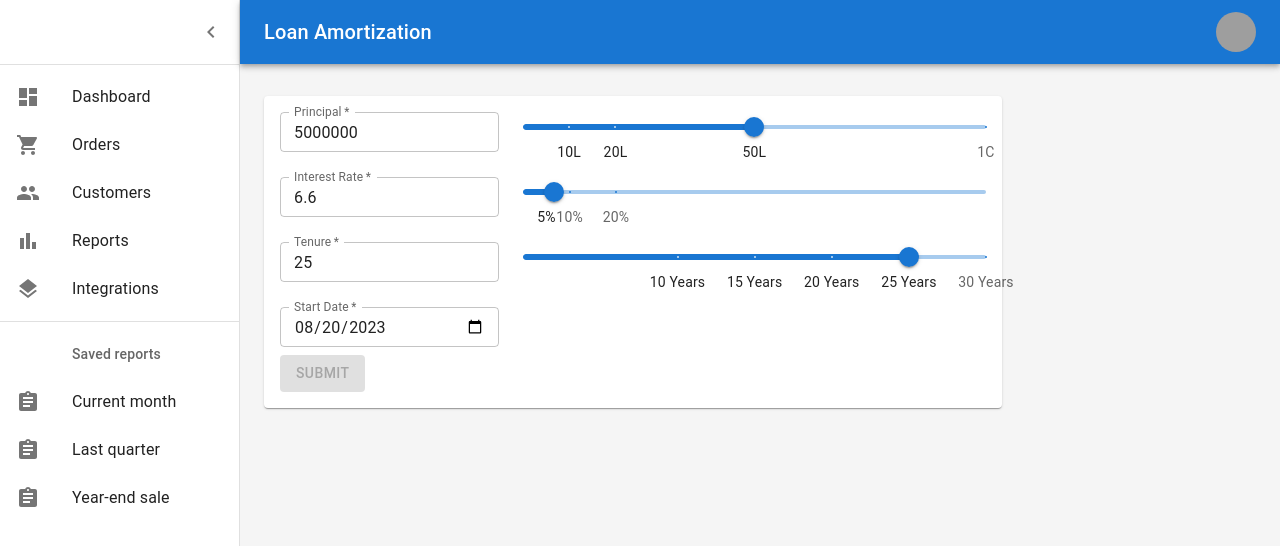
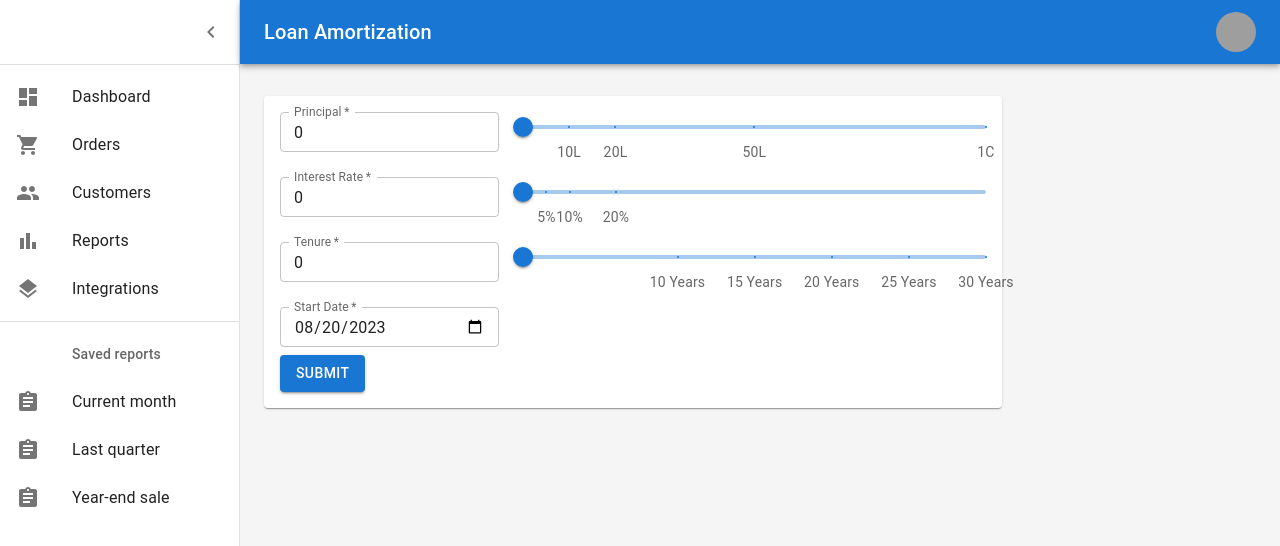
Before and after one commit to vinod898/loan-amotization-calculator, a React (Create React App) app: page /dashboard/1 in a window 1280 px wide. Shown: the top 546 px of the page. Built offline with nearby package versions, Linux system fonts and the light colour scheme; grey boxes are pictures that could not be loaded; the HTML template or start-up script is replaced by a standard one.

Commit message:
load prev form deta

```diff
--- a/src/Components/FormInputs.tsx
+++ b/src/Components/FormInputs.tsx
@@ -4,24 +4,50 @@ import InputBox from './InputBox';
 import { useState } from 'react';
 import { Button } from '@mui/material';
 import { FormField, LoanDetails } from '../Domain/FormField';
+import { connect, useSelector } from 'react-redux';
+import store, { RootState } from '../store/store';
+
+
 
 interface TitleProps {
     onSubmit: (loanDetails: LoanDetails) => void;
 }
 
 
-const items: FormField[] = [
-    { id: 1, name: "principal", value: 5000000 },
-    { id: 2, name: "interestRate", value: 6.6 },
-    { id: 3, name: "tenure", value: 25 },
+let items: FormField[] = [
+    { id: 1, name: "principal", value: 0 },
+    { id: 2, name: "interestRate", value: 0 },
+    { id: 3, name: "tenure", value: 0 },
     { id: 4, name: "startDate", value: new Date() },
-
 ];
 
 
 export default function FormInputs(props: TitleProps) {
 
-    const [showBtn, setShowBtn] = useState(true)
+    // store
+    const storeState: RootState = store.getState();
+    const loanDet = storeState.amortization.loanDet;
+    const [inputItems, setInputItems] = useState(items);
+    const [showBtn, setShowBtn] = useState(false);
+
+    React.useEffect(() => {
+        if (loanDet) {
+            items = items.map(x => {
+                const key = x.name;
+                const value = key === "startDate" ? new Date(loanDet[key]) ?? new Date() : loanDet[key]?? 0;
+                x.value = value
+                return x;
+            });
+            setInputItems(items)
+        }
+
+    }, items);
+
+
+
+
+
+
 
     const { onSubmit } = props;
     const handleSubmit = () => {
@@ -30,7 +56,7 @@ export default function FormInputs(props: TitleProps) {
             const { name, value } = item;
             if (name == 'startDate') {
                 loanDetails[name] = value as Date;
-            }else {
+            } else {
                 loanDetails[name] = value as number;
             }
         }
@@ -64,7 +90,7 @@ export default function FormInputs(props: TitleProps) {
     return (
         <React.Fragment>
             <Grid container spacing={1}>
-                {items.map((item, index) => {
+                {inputItems.map((item, index) => {
                     const { name, value } = item;
                     return (
                         <Grid container item spacing={3} xs={12} key={index}>
```
